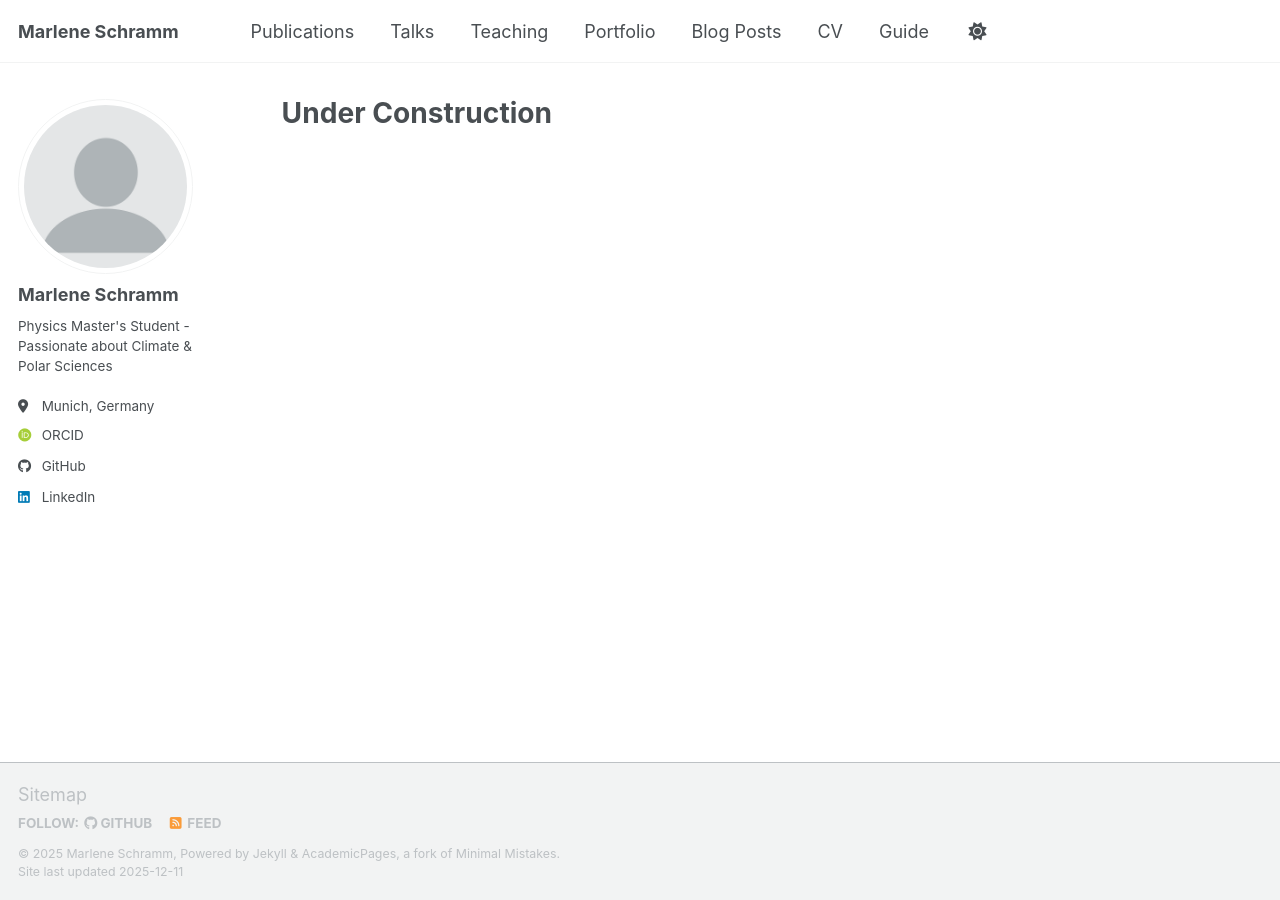
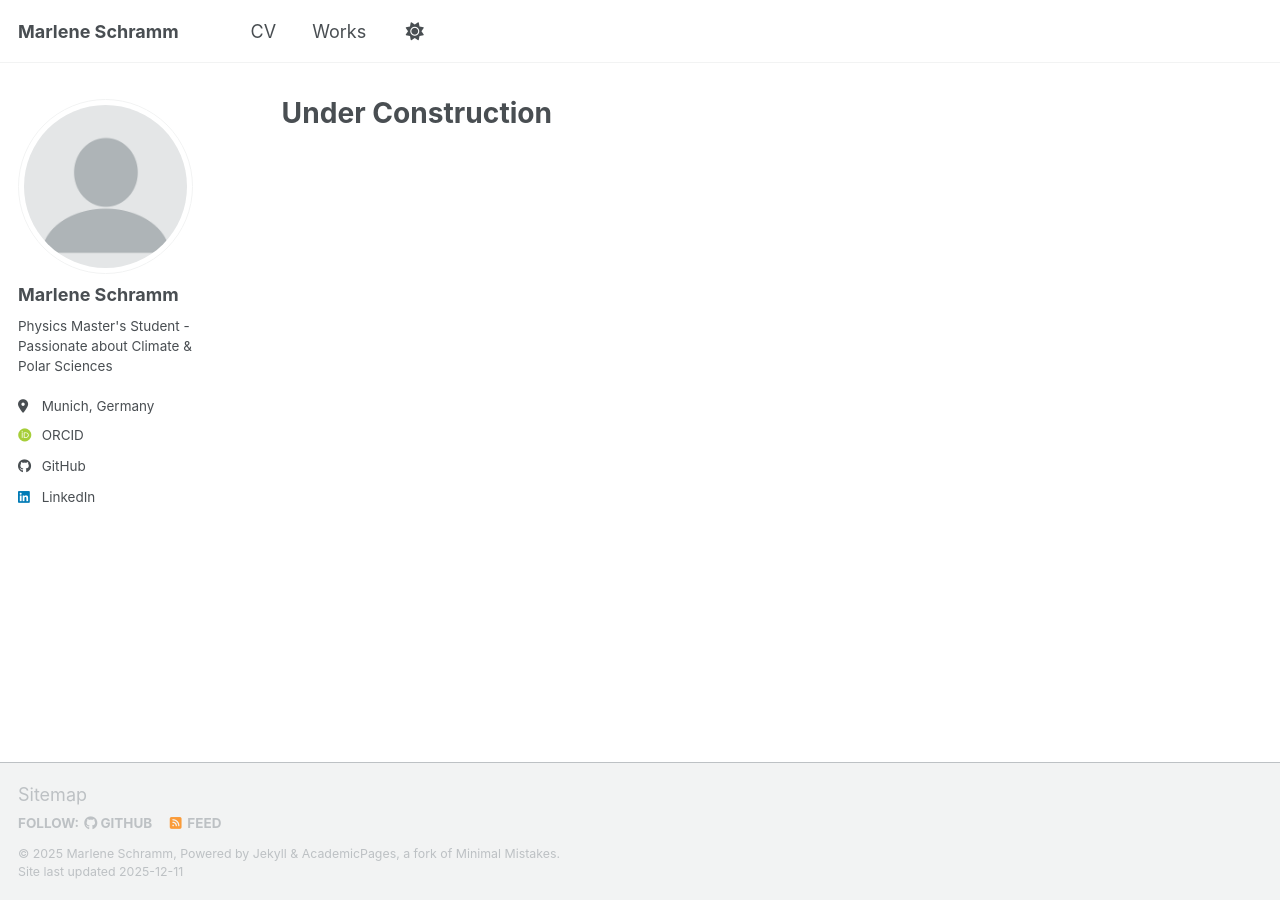
Before and after one commit to marlene-schramm/marlene-schramm.github.io, a Jekyll site: the page built from _pages/about.md, in a window 1280 px wide. Built offline with Jekyll 4.4.1, drawn with Linux system fonts in a browser that asks for light colours; some web fonts are replaced; a script bundle is joined from its source files by our own code; library files that are not in the unit come from our copies.

Commit message:
Change Header

```diff
--- a/_data/navigation.yml
+++ b/_data/navigation.yml
@@ -8,26 +8,11 @@
 #      Markdown formatted page while the second is generated using JSON.
 
 main:
-  - title: "Publications"
-    url: /publications/
-
-  - title: "Talks"
-    url: /talks/
-
-  - title: "Teaching"
-    url: /teaching/
-
-  - title: "Portfolio"
-    url: /portfolio/
-
-  - title: "Blog Posts"
-    url: /year-archive/
-
   - title: "CV"
     url: /cv/
 
+  - title: "Works"
+    url: /works/
+
   # - title: "CV"
   #   url: /cv-json/
-
-  - title: "Guide"
-    url: /markdown/
```
